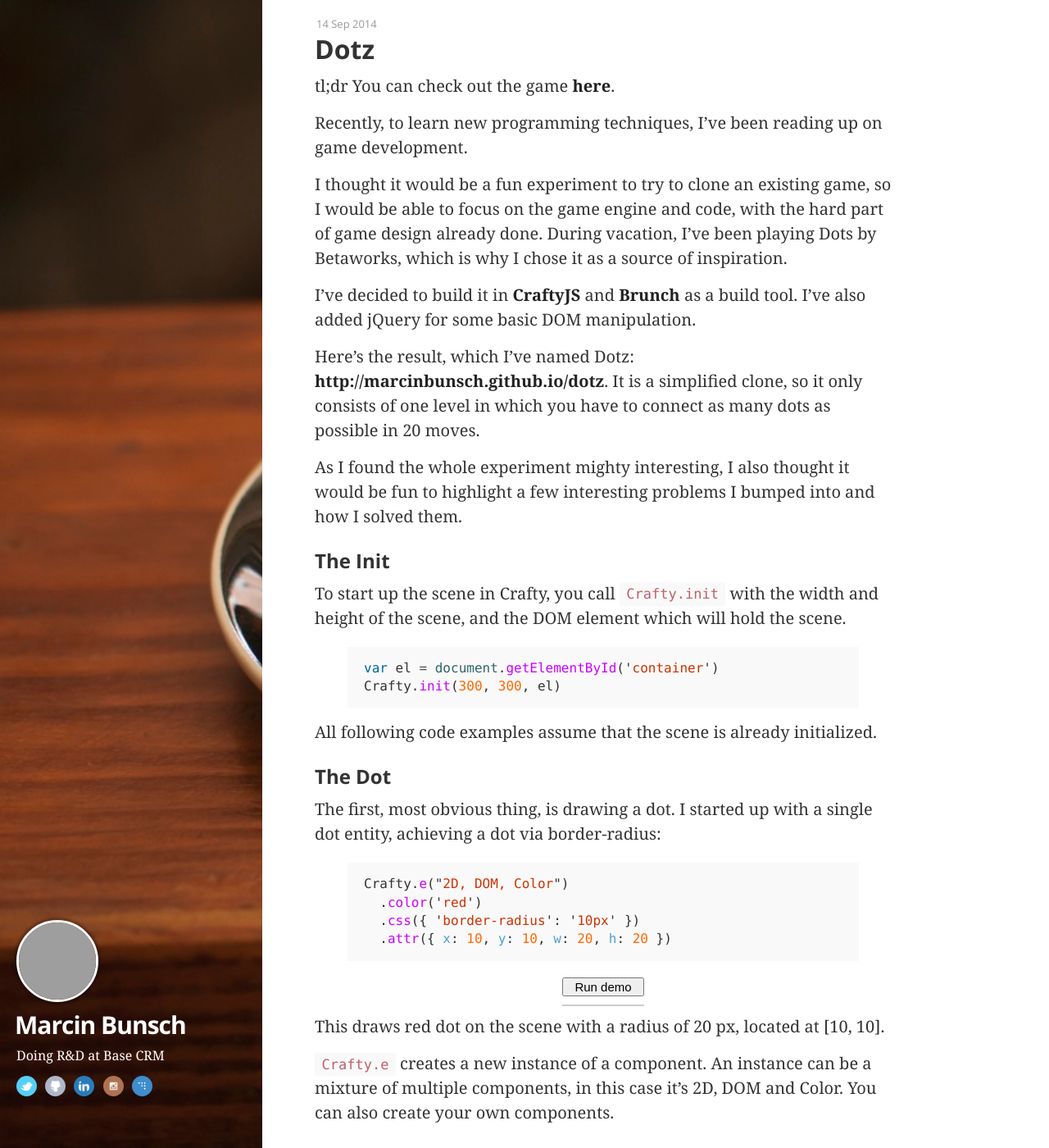
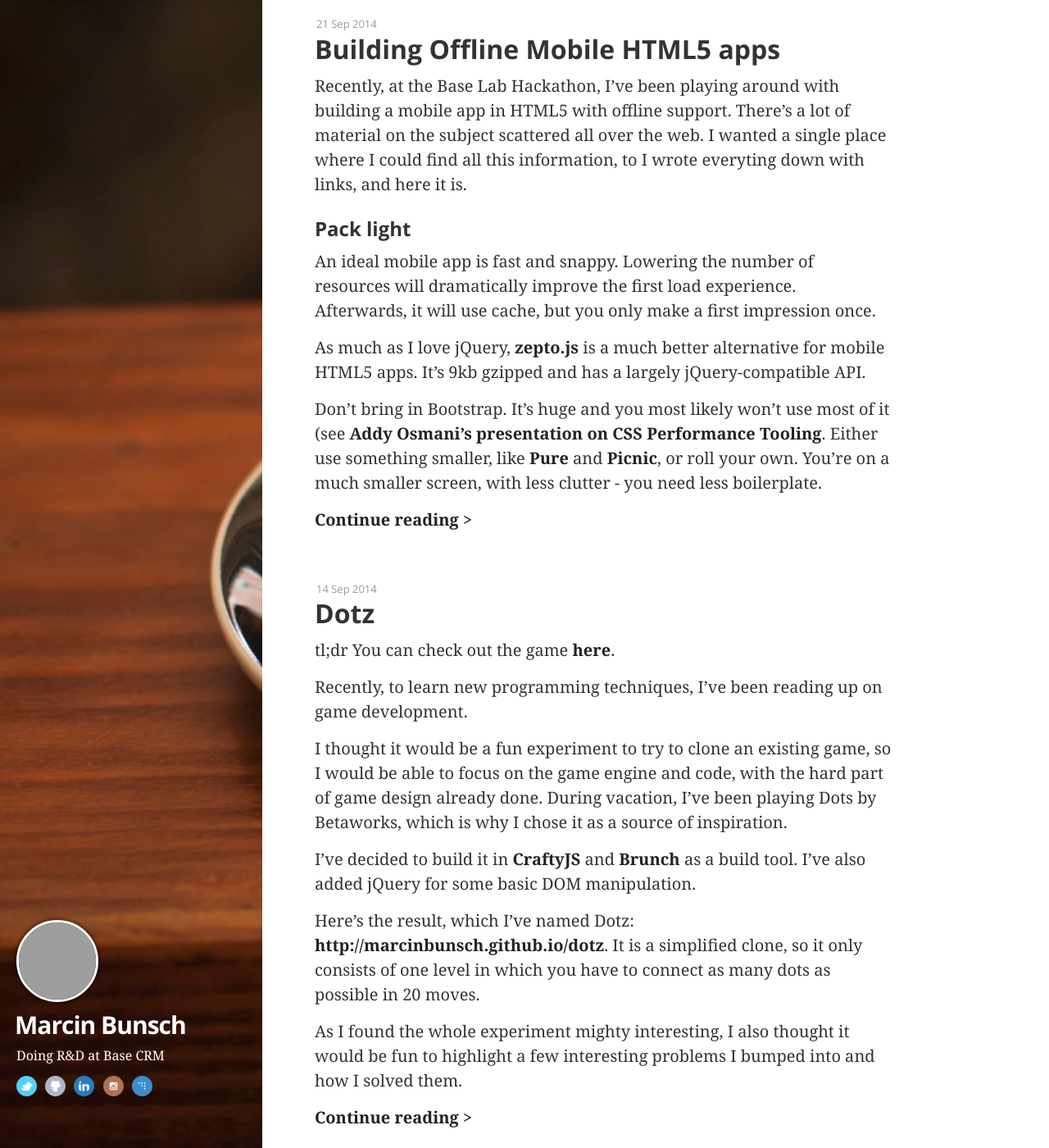
Before and after one commit to marcinbunsch/bunsch.pl, a Jekyll site: the page built from index.html, in a window 1280 px wide and 1400 px high. Shown: the whole window at 82% size. Built offline with Jekyll 4.4.1, drawn with Linux system fonts in a browser that asks for light colours; some web fonts are replaced; Markdown is read by kramdown in place of the engine named in the settings; the list of posts is cut into pages by our own code; some of the changed text lies outside the part shown; grey boxes are pictures that could not be loaded.

Commit message:
Building offline mobile html5 apps

````diff
--- /dev/null
+++ b/_posts/2014-09-21-buiding-offline-mobile-html5-apps.md
@@ -0,0 +1,146 @@
+---
+layout: post
+title: Building Offline Mobile HTML5 apps
+---
+
+Recently, at the Base Lab Hackathon, I've been playing around with building a mobile app in HTML5 with offline support. There's a lot of material on the subject scattered all over the web. I wanted a single place where I could find all this information, to I wrote everyting down with links, and here it is.
+
+### Pack light
+
+An ideal mobile app is fast and snappy. Lowering the number of resources will dramatically improve the first load experience. Afterwards, it will use cache, but you only make a first impression once.
+
+As much as I love jQuery, [zepto.js](http://zeptojs.com/) is a much better alternative for mobile HTML5 apps. It's 9kb gzipped and has a largely jQuery-compatible API.
+
+Don't bring in Bootstrap. It's huge and you most likely won't use most of it (see [Addy Osmani's presentation on CSS Performance Tooling](https://speakerdeck.com/addyosmani/css-performance-tooling). Either use something smaller, like [Pure](http://purecss.io/) and [Picnic](http://picnicss.com/), or roll your own. You're on a much smaller screen, with less clutter - you need less boilerplate.
+
+<!-- more -->
+
+### Viewport
+
+The viewport meta tag tells the device how to render the page. There's a [great article on MDN](https://developer.mozilla.org/en/docs/Mozilla/Mobile/Viewport_meta_tag) which goes into more detail, but the most basic tag giving you an immediate effect is this:
+
+{% highlight html %}
+<meta name="viewport" content="width=device-width, user-scalable=no">
+{% endhighlight %}
+
+### Tap
+
+If you use normal links, phones will add a 300ms delay between the click and performing the action. [This article](http://updates.html5rocks.com/2013/12/300ms-tap-delay-gone-away) explains well why that is:
+
+> If you go to a site that isn't mobile optimised, it starts zoomed out so you can see the full width of the page. To read the content, you either pinch zoom, or double-tap some content to zoom it to full-width. This double-tap is the performance killer, because with every tap we have to wait to see if it might become a double-tap, and that wait is 300ms. Here's how it plays out:
+>
+>  1. touchstart
+>  2. touchend
+>  3. Wait 300ms in case of another tap
+>  4. click
+
+>  This pause applies to click events in JavaScript, but also other click-based interactions such as links and form controls.
+
+When using zepto, make sure to get the zepto touch module, which will allows you to use the 'tap' event, which has no delay:
+
+{% highlight js %}
+$(selector).on("tap", callback)
+{% endhighlight %}
+
+The resulting experience is much snappier. Keep in mind, it will not work on a regular browser. If you want to support both, I suggest detecting the platform first and setting which event is the 'click' on that platform:
+
+{% highlight js %}
+CLICK = ($.os.phone || $.os.tablet) ? 'tap' : 'click'
+$(selector).on(CLICK, callback)
+{% endhighlight %}
+
+### Application Cache
+
+Application Cache allows the browser to cache all files necessary for the app to work. It allows offline apps both on mobile and web. HTML5 Rocks made a [great writeup on Application Cache](http://www.html5rocks.com/en/tutorials/appcache/beginner/). I'll just outline the basics here.
+
+You need two things for this to work: an appcache manifest and a small change in your html file.
+
+An appcache manifest list which files should go into cache. Here's a basic example:
+
+Your example.appcache file:
+
+```
+CACHE MANIFEST
+index.html
+stylesheet.css
+images/logo.png
+scripts/main.js
+http://cdn.example.com/scripts/main.js
+```
+
+And in your index.html file:
+{% highlight html %}
+<html manifest="example.appcache">
+  ...
+</html>
+{% endhighlight %}
+
+This basically says: "cache these files until I say otherwise". 'Otherwise' means either a new manifest file (which updates the files) or either a 404 or a 410 (which removes the cache).
+
+If you're using Brunch, install [appcache-brunch](https://github.com/brunch/appcache-brunch), which sets everything up automatically.
+
+In Chrome, you can access details about Application Cache by going to `chrome://appcache-internals`.
+
+### Add to home screen
+
+Add to home screen is available on all mobile platforms, and it's a way of making your mobile HTML5 app look like a native one.
+
+Doing this is simple, you just need a few tags in your `<head>` and a few appropriately sized images.
+
+#### Enable add to home screen
+
+The first pair of tags will tell the browser that the page is capable of running in standalone mode:
+
+{% highlight html %}
+<meta name="mobile-web-app-capable" content="yes">
+<meta name="apple-mobile-web-app-capable" content="yes" />
+{% endhighlight %}
+
+#### Icons
+
+For the app to have a nice icon and look like a native application, you'll need the icon prepared in multiple sizes.
+
+On Android, it's either 192x192 or 128x128px. For possible icon sizes on iOS, see the [reference page](https://developer.apple.com/library/ios/documentation/UserExperience/Conceptual/MobileHIG/IconMatrix.html#//apple_ref/doc/uid/TP40006556-CH27)
+
+Here are the tags you need to add for this to work:
+
+{% highlight html %}
+<!-- iOS -->
+<link rel="apple-touch-icon" href="icon.png" /> <!-- default is 60x60px -->
+<link rel="apple-touch-icon" sizes="76x76" href="icon.76.png" />
+<link rel="apple-touch-icon" sizes="120x120" href="icon.120.png" />
+<link rel="apple-touch-icon" sizes="152x152" href="icon.152.png" />
+<link rel="apple-touch-icon" sizes="180x180" href="icon.180.png" />
+
+<!-- Android -->
+<link rel="icon" sizes="192x192" href="icon.192.png"> <!-- (recommended) -->
+<link rel="icon" sizes="128x128" href="icon.128.png">
+{% endhighlight %}
+
+#### Change the status bar appearance (iOS only)
+
+iOS allows changing of the status bar appearance using the `apple-mobile-web-app-status-bar-style` tag.
+
+There are 3 possible options:
+
+1. default - the status bar appears normal, with the web content is displayed below the status bar.
+2. black - the status bar has a black background, with the web content is displayed below the status bar.
+3. black-translucent - the web content is displayed on the entire screen, partially obscured by the status bar.
+
+{% highlight html %}
+<meta name="apple-mobile-web-app-status-bar-style" content="black" />
+{% endhighlight %}
+
+#### Startup screen (iOS only)
+
+In order to have a nice startup image appear before the app loads instead of a white screen, you need to produce a png image and use the following tag:
+
+{% highlight html %}
+<link rel="apple-touch-startup-image" href="startup.png">
+{% endhighlight %}
+
+The important bit is to get right sizes, on an iPhone 5s it needs to be 640x1096px.
+
+### Profit!
+
+After all of this is set up, you'll be able to add your webpage to your phone and have it mimic a native application. It's an awesome way to hack apps onto your phone without having to go into any other SDKs. For production purposes, it's a great way to deliver a stunning mobile experience.
--- a/index.html
+++ b/index.html
@@ -12,8 +12,16 @@
       </a>
     </h2>
 
-
-    {{ post.content }}
+    <div class="post-content-truncate">
+      {% if post.content contains "<!-- more -->" %}
+        {{ post.content | split:"<!-- more -->" | first % }}
+        <a href="{{ post.url }}">
+          Continue reading &gt;
+        </a>
+      {% else %}
+        {{ post.content }}
+      {% endif %}
+    </div>
   </div>
   {% endfor %}
 </div>
--- a/public/css/hyde.css
+++ b/public/css/hyde.css
@@ -180,6 +180,9 @@
   margin-bottom: 0;
   color: #7a7a7a;
   text-indent: -0.4em;
+}
+blockquote ol, ul {
+  color: #7a7a7a;
 }
 blockquote p:before {
   content: '\201C';
@@ -482,6 +485,11 @@
   padding-bottom: 15px;
 }
 
+.single-post .post h1 {
+  font-size: 32px;
+}
+
+
 /* Meta data line below post title */
 .post-date {
   font-family: "Open Sans","Myriad Pro","Lucida Grande","Lucida Sans Unicode","Lucida Sans",Geneva,Verdana,sans-serif;
````
Also changed, not shown: _posts/2014-09-14-dotz.md (+2 -0 lines).
